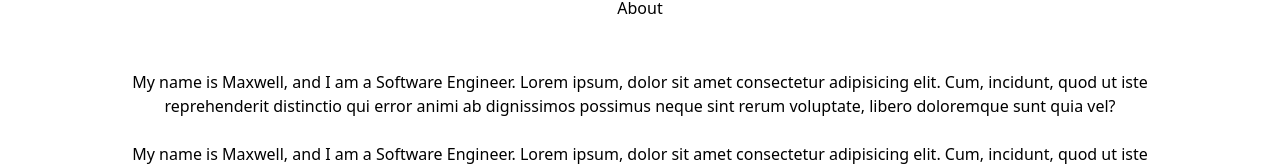
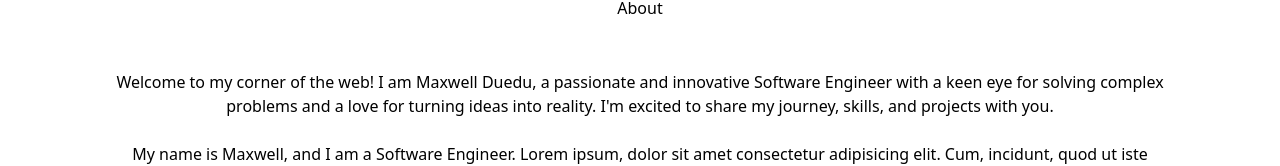
Before and after one commit to BaduDueduMaxwell/BaduDueduMaxwell.io, a React (Vite) app: page / in a window 1280 px wide. Shown: the part 634-800 px from the top of the page. Built offline with nearby package versions, Linux system fonts and the light colour scheme.

Commit message:
added favicon

```diff
--- a/index.html
+++ b/index.html
@@ -2,9 +2,13 @@
 <html lang="en">
   <head>
     <meta charset="UTF-8" />
-    <link rel="icon" type="image/svg+xml" href="/vite.svg" />
+    <link
+      rel="icon"
+      type="favicon"
+      href="/Users/maxwell/portfolio_kode/src/assets/project_assets/kode.ico"
+    />
     <meta name="viewport" content="width=device-width, initial-scale=1.0" />
-    <title>Portfolio</title>
+    <title>walkingkode</title>
   </head>
   <body>
     <div id="root"></div>
--- a/src/Components/About.jsx
+++ b/src/Components/About.jsx
@@ -7,10 +7,10 @@ function About() {
       <h2 className="text-2xl font-extrabold ">About</h2>
       <div className="about-info">
         <p className="text-left text-pad">
-          My name is Maxwell, and I am a Software Engineer. Lorem ipsum, dolor
-          sit amet consectetur adipisicing elit. Cum, incidunt, quod ut iste
-          reprehenderit distinctio qui error animi ab dignissimos possimus neque
-          sint rerum voluptate, libero doloremque sunt quia vel?
+          Welcome to my corner of the web! I am Maxwell Duedu, a passionate and
+          innovative Software Engineer with a keen eye for solving complex
+          problems and a love for turning ideas into reality. I'm excited to
+          share my journey, skills, and projects with you.
         </p>
         <br />
         <p className="text-left text-pad">
```
Also changed, not shown: 1 other file (tests, documents, lock files or other folders).
